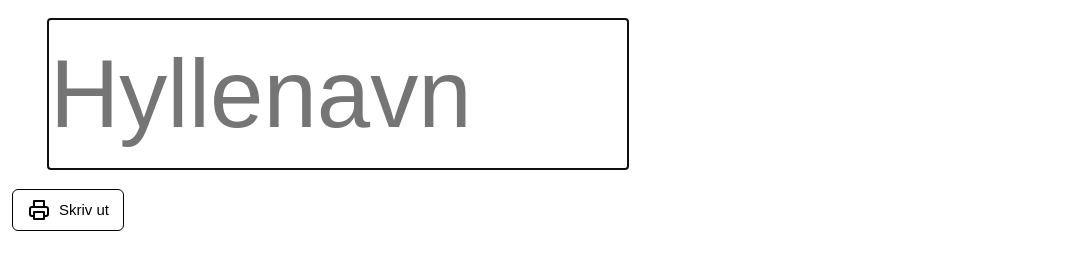
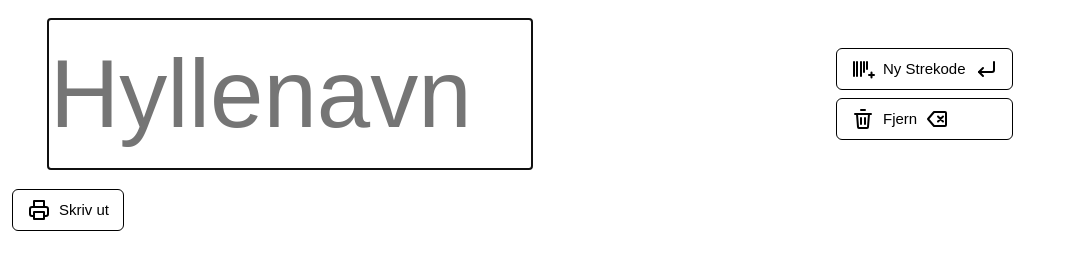
Before and after one commit to Martialcart/HylleKoder, a plain HTML site: page index.html in a window 1280 px wide. Shown: the part 61-330 px from the top of the page, without its empty margins (0-1068 px from the left). Drawn offline with Linux system fonts and the light colour scheme.

Commit message:
feat: make remove and add buttons work

```diff
--- a/barcode.css
+++ b/barcode.css
@@ -37,9 +37,14 @@ button:focus-visible {
     font-size: 6em;
     border-style: none;
     /*text-transform: uppercase;*/
-    width: 6em;
+    width: 5em;
 }
 
+.tool {
+    display: flex;
+    flex-direction: column;
+    justify-content: center;
+}
 
 .icon {
     width: 24px;
@@ -58,7 +63,7 @@ button:focus-visible {
 
 
 @media print {
-    header, footer {
+    header, footer, .tool {
         visibility: hidden;
     }
 }
--- a/barcode.js
+++ b/barcode.js
@@ -3,7 +3,7 @@ const barcodeItemDefault = document.querySelector("#barcodeItem").cloneNode(true
 const barcodeContainer = document.querySelector("#barcodeContainer");
 const formatCode = "SEPARL";
 const inputPlaceHolder = "Hyllenavn";
-const placeholderWidth = "12em";
+const placeholderWidth = "5em";
 const maxChars = 3;
 const charWidthFactor = 1.3;
 
@@ -35,7 +35,6 @@ function resize(e) {
 }
 
 function delEmptyBarcode(e) {
-    console.log("delBarcode");
     const barcodeParent = e.srcElement.parentNode;
     const parentId = barcodeParent.id;
     const previousInput = getPreviusInput(e);
@@ -53,6 +52,13 @@ function delEmptyBarcode(e) {
     } else {
 	writeBarcode(e);
     }
+}
+
+function handleDeleteClick(e) {
+    const barcodeParent = e.srcElement.parentNode.parentNode;
+    const previousInput = e.srcElement.parentNode.parentNode.previousSibling.querySelector("input");
+	    barcodeParent.remove();
+	    previousInput.focus();
 }
 
 function getPreviusInput(e) {
@@ -88,6 +94,29 @@ function createBarcodeItem(e) {
     writeBarcode(e);
 }
 
+function handleCreateClick(e) {
+    const tempBarcodeItem = barcodeItemDefault.cloneNode("true");//store clone of default
+    const barInput = tempBarcodeItem.querySelector("input");
+
+    //set unique id's
+    tempBarcodeItem.id += barcodeIdNumber;
+    barInput.id += barcodeIdNumber;
+    tempBarcodeItem.querySelector("canvas").id += barcodeIdNumber;
+
+    //attach eventlistener to input
+    barInput.addEventListener("keyup",(e) => barcodeInputHandler(e));
+
+    //reset input placeholder
+    barInput.value = "";
+
+    //add barcodeItem to document
+    e.srcElement.parentNode.parentNode.insertAdjacentElement("afterend", tempBarcodeItem);
+
+    //set focus to new barcodeInput
+    barInput.focus();
+    writeBarcode(e);
+}
+
 function writeBarcode(e) {
     prevEmptyParentId = null;
     const input = e.srcElement;
@@ -99,3 +128,6 @@ function writeBarcode(e) {
 	});
     }
 }
+
+window.handleDeleteClick = handleDeleteClick;
+window.handleCreateClick = handleCreateClick;
--- a/index.html
+++ b/index.html
@@ -72,6 +72,19 @@
 			type="TEXT"
 			autofocus >
 		    <canvas id="barcode"></canvas>
+		    <div class="tool">
+
+			<button onclick="window.handleCreateClick(event)">
+			    <svg class="icon"><use href="#i-barcode"/></svg>
+			    Ny Strekode
+			    <svg class="icon"><use href="#i-enter"/></svg>
+			</button>
+			<button onclick="window.handleDeleteClick(event)">
+			    <svg class="icon"><use href="#i-delete"/></svg>
+			    Fjern
+			    <svg class="icon"><use href="#i-backspace"/></svg>
+			</button>
+		    </div>
 		</li>
 	    </ul>
         </main>
```
